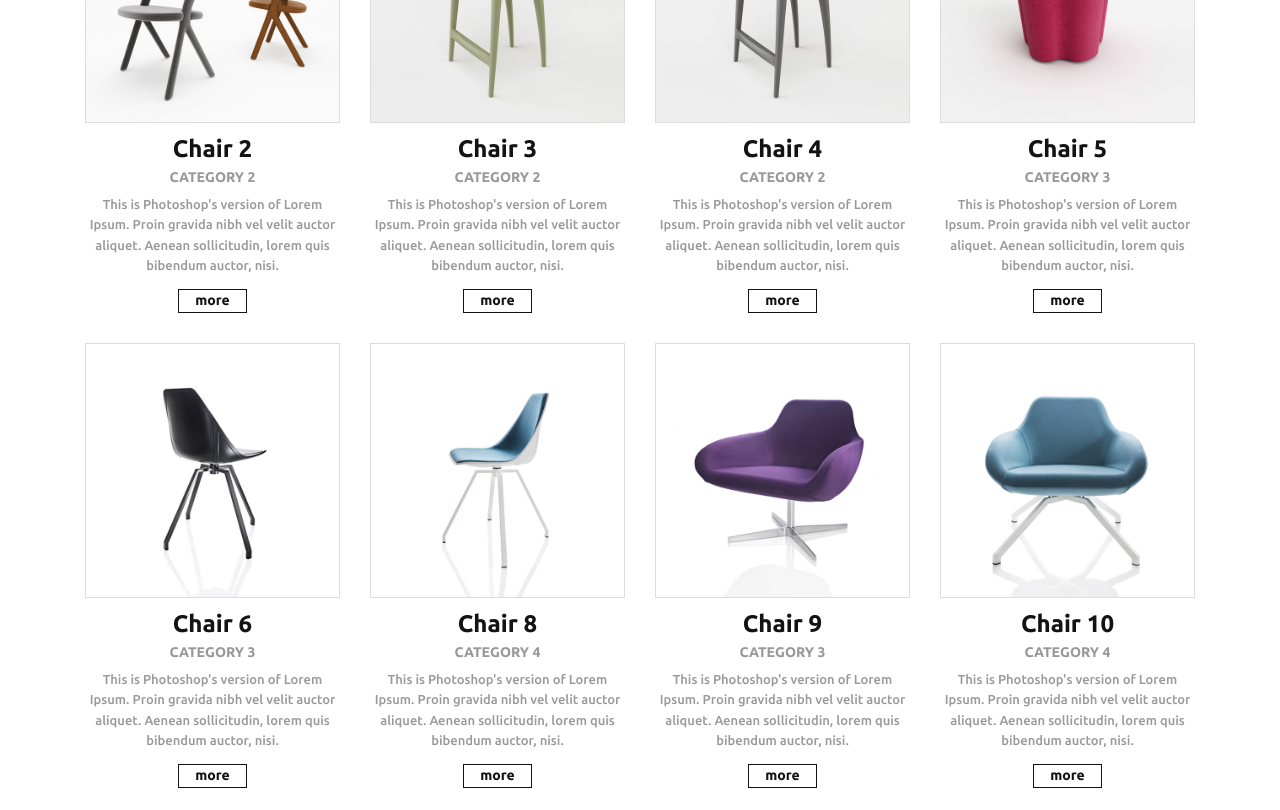
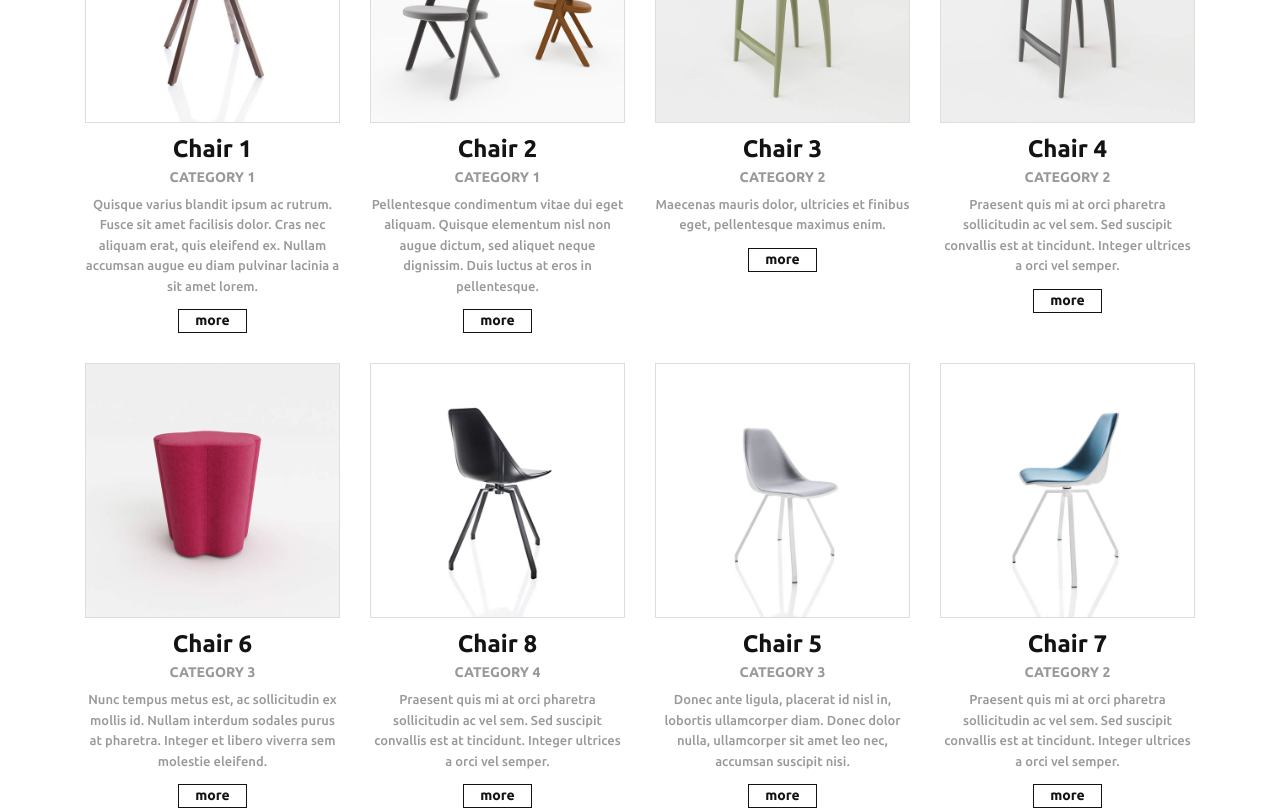
Before and after one commit to attiladekany/angular-frontend-test, an Angular app: page / in a window 1280 px wide. Shown: the part 440-1250 px from the top of the page. Built offline with nearby package versions, Linux system fonts and the light colour scheme.

Commit message:
show chairs without filter

```diff
--- a/src/app/app.component.html
+++ b/src/app/app.component.html
@@ -25,5 +25,5 @@
 </header>
 
 <!-- PRODUCTS -->
-<section app-product-list class="products container">
+<section app-product-list [filteredChairList]="filteredChairList" class="products container">
 </section>
--- a/src/app/app.component.ts
+++ b/src/app/app.component.ts
@@ -1,10 +1,78 @@
-import { Component } from '@angular/core';
+import { Component, OnInit } from '@angular/core';
+import { ProductService } from './services/product.service';
+import { CategoryService } from './services/category.service';
+import { IProduct } from './models/product.interface';
+import { IChair } from './models/chair.interface';
+import { ICategory } from './models/category.interface';
+import { debug } from 'util';
 
 @Component({
   selector: 'app-root',
   templateUrl: './app.component.html',
   styleUrls: ['./app.component.css']
 })
-export class AppComponent {
+export class AppComponent implements OnInit {
   title = 'frontend-test';
+  constructor(
+    private productService: ProductService,
+    private categoryService: CategoryService) {
+  }
+
+  private products: IProduct[];
+  private categories: ICategory[];
+
+  filteredChairList: IChair[];
+
+  ngOnInit() {
+    this.filteredChairList = new Array<IChair>();
+    this.loadData();
+  }
+
+  loadData() {
+    this.loadProducts();
+  }
+
+  loadProducts() {
+    this.productService.getProducts()
+      .subscribe((products: IProduct[]) => {
+        this.products = products;
+        this.categoryService.getCategories().subscribe(
+          (categories: ICategory[]) => {
+            this.categories = categories;
+            this.initializeChairList();
+          },
+          error => console.log('error: ', error)
+        );
+      },
+        error => console.log('error: ', error)
+      );
+  }
+
+  initializeChairList() {
+    this.filteredChairList = this.products.map(this.productToChair);
+    this.filteredChairList.map(chair => {
+      chair.categoryName = this.getCategoryName(chair.categoryId);
+    });
+
+    console.log(this.filteredChairList);
+  }
+
+  productToChair(product: IProduct, index): IChair {
+
+    let chairItem: IChair = {
+      id: product.id,
+      title: product.title,
+      categoryId: product.category,
+      categoryName: null,
+      description: product.description,
+      visible: product.visible
+    };
+    return chairItem;
+  }
+
+  getCategoryName(categoryId: number): string {
+    let category = this.categories.find(c => c.id == categoryId);
+
+    return category ? category.name : null;
+  }
 }
--- a/src/app/components/product/product.component.html
+++ b/src/app/components/product/product.component.html
@@ -1,163 +1,17 @@
 <div class="row" id="products-wrapper">
 
-  <!-- *ngFor="product of filteredProducts"  -->
   <!-- Product -->
-  <article class="product col-3" id="2">
+  <article *ngFor="let chair of filteredChairList; let i = index" class="product col-3" [attr.id]="chair.id">
       <div class="product-image">
-        <img src="assets/img/products/2.jpg" alt="Product 2" />
+        <img [attr.src]="'assets/img/products/' + chair.id + '.jpg'" [attr.alt]="'Product' + i" />
       </div>
       <div class="product-title">
-        <h2>Chair 2</h2>
-        <h3>CATEGORY 2</h3>
+        <h2>{{ chair.title }} </h2>
+        <h3>{{ chair.categoryName }}</h3>
       </div>
       <div class="product-content">
         <p>
-        This is Photoshop's version  of Lorem Ipsum. Proin gravida nibh vel velit auctor aliquet.
-        Aenean sollicitudin, lorem quis bibendum auctor, nisi.
-        </p>
-        <a href="" class="more-button">more</a>
-      </div>
-  </article>
-
-  <!-- Product -->
-  <article class="product col-3" id="3">
-      <div class="product-image">
-        <img src="assets/img/products/3.jpg" alt="Product 3" />
-      </div>
-      <div class="product-title">
-        <h2>Chair 3</h2>
-        <h3>CATEGORY 2</h3>
-      </div>
-      <div class="product-content">
-        <p>
-        This is Photoshop's version  of Lorem Ipsum. Proin gravida nibh vel velit auctor aliquet.
-        Aenean sollicitudin, lorem quis bibendum auctor, nisi.
-        </p>
-        <a href="" class="more-button">more</a>
-      </div>
-  </article>
-
-  <!-- Product -->
-  <article class="product col-3" id="4">
-      <div class="product-image">
-        <img src="assets/img/products/4.jpg" alt="Product 4" />
-      </div>
-      <div class="product-title">
-        <h2>Chair 4</h2>
-        <h3>CATEGORY 2</h3>
-      </div>
-      <div class="product-content">
-        <p>
-        This is Photoshop's version  of Lorem Ipsum. Proin gravida nibh vel velit auctor aliquet.
-        Aenean sollicitudin, lorem quis bibendum auctor, nisi.
-        </p>
-        <a href="" class="more-button">more</a>
-      </div>
-  </article>
-
-  <!-- Product -->
-  <article class="product col-3" id="5">
-      <div class="product-image">
-        <img src="assets/img/products/5.jpg" alt="Product 5" />
-      </div>
-      <div class="product-title">
-        <h2>Chair 5</h2>
-        <h3>CATEGORY 3</h3>
-      </div>
-      <div class="product-content">
-        <p>
-        This is Photoshop's version  of Lorem Ipsum. Proin gravida nibh vel velit auctor aliquet.
-        Aenean sollicitudin, lorem quis bibendum auctor, nisi.
-        </p>
-        <a href="" class="more-button">more</a>
-      </div>
-  </article>
-
-  <!-- Product -->
-  <article class="product col-3" id="6">
-      <div class="product-image">
-        <img src="assets/img/products/6.jpg" alt="Product 6" />
-      </div>
-      <div class="product-title">
-        <h2>Chair 6</h2>
-        <h3>CATEGORY 3</h3>
-      </div>
-      <div class="product-content">
-        <p>
-        This is Photoshop's version  of Lorem Ipsum. Proin gravida nibh vel velit auctor aliquet.
-        Aenean sollicitudin, lorem quis bibendum auctor, nisi.
-        </p>
-        <a href="" class="more-button">more</a>
-      </div>
-  </article>
-
-  <!-- Product -->
-  <article class="product col-3" id="8">
-      <div class="product-image">
-        <img src="assets/img/products/8.jpg" alt="Product 7" />
-      </div>
-      <div class="product-title">
-        <h2>Chair 8</h2>
-        <h3>CATEGORY 4</h3>
-      </div>
-      <div class="product-content">
-        <p>
-        This is Photoshop's version  of Lorem Ipsum. Proin gravida nibh vel velit auctor aliquet.
-        Aenean sollicitudin, lorem quis bibendum auctor, nisi.
-        </p>
-        <a href="" class="more-button">more</a>
-      </div>
-  </article>
-
-  <!-- Product -->
-  <article class="product col-3" id="9">
-      <div class="product-image">
-        <img src="assets/img/products/9.jpg" alt="Product 9" />
-      </div>
-      <div class="product-title">
-        <h2>Chair 9</h2>
-        <h3>CATEGORY 3</h3>
-      </div>
-      <div class="product-content">
-        <p>
-        This is Photoshop's version  of Lorem Ipsum. Proin gravida nibh vel velit auctor aliquet.
-        Aenean sollicitudin, lorem quis bibendum auctor, nisi.
-        </p>
-        <a href="" class="more-button">more</a>
-      </div>
-  </article>
-
-  <!-- Product -->
-  <article class="product col-3" id="10">
-      <div class="product-image">
-        <img src="assets/img/products/10.jpg" alt="Product 10" />
-      </div>
-      <div class="product-title">
-        <h2>Chair 10</h2>
-        <h3>CATEGORY 4</h3>
-      </div>
-      <div class="product-content">
-        <p>
-        This is Photoshop's version  of Lorem Ipsum. Proin gravida nibh vel velit auctor aliquet.
-        Aenean sollicitudin, lorem quis bibendum auctor, nisi.
-        </p>
-        <a href="" class="more-button">more</a>
-      </div>
-  </article>
-
-  <!-- Product -->
-  <article class="product col-3" id="10">
-      <div class="product-image">
-        <img src="assets/img/products/11.jpg" alt="Product 11" />
-      </div>
-      <div class="product-title">
-        <h2>Chair 11</h2>
-        <h3>CATEGORY 1</h3>
-      </div>
-      <div class="product-content">
-        <p>
-        This is Photoshop's version  of Lorem Ipsum. Proin gravida nibh vel velit auctor aliquet.
-        Aenean sollicitudin, lorem quis bibendum auctor, nisi.
+          {{ chair.description }}
         </p>
         <a href="" class="more-button">more</a>
       </div>
--- a/src/app/components/product/product.component.ts
+++ b/src/app/components/product/product.component.ts
@@ -1,42 +1,16 @@
-import { Component, OnInit } from '@angular/core';
-import { ProductService } from 'src/app/services/product.service';
-import { IProduct } from 'src/app/models/product.interface';
-import { CategoryService } from 'src/app/services/category.service';
+import { Component, Input } from '@angular/core';
+import { IChair } from 'src/app/models/chair.interface';
 
 @Component({
   selector: '[app-product-list]',
   templateUrl: './product.component.html',
   styleUrls: ['./product.component.css']
 })
-export class ProductListComponent implements OnInit {
+export class ProductListComponent {
+
+  @Input() filteredChairList: IChair[]
 
   constructor(
-    private productService: ProductService,
-    private categoryService: CategoryService
   ) { }
 
-  products: IProduct[];
-  filteredProducts: IProduct[];
-
-  ngOnInit() {
-    this.loadProducts();
-
-    this.categoryService.getCategories().subscribe((data) => {
-      console.log(data);
-    },
-      error => console.log('error: ', error)
-
-    );
-  }
-
-  loadProducts() {
-    this.productService.getProducts()
-      .subscribe((data) => {
-        this.products = data;
-        this.filteredProducts = this.products;
-      },
-        error => console.log('error: ', error)
-      )
-  }
-
 }
--- a/src/assets/data/en/chairs.json
+++ b/src/assets/data/en/chairs.json
@@ -1,4 +1,5 @@
-[
+{
+  "data": [
     {
       "id": 1,
       "title": "Chair 1",
@@ -76,4 +77,6 @@
       "description": "Donec ac vehicula augue. Nullam lectus lorem, egestas eget lacus vitae, cursus malesuada turpis.",
       "visible": true
     }
-]
+  ],
+  "errors": []
+}
```
Also changed, not shown: src/app/models/chair.interface.ts (+8 -0 lines). Lines whose indentation alone changed are shown as unchanged.
